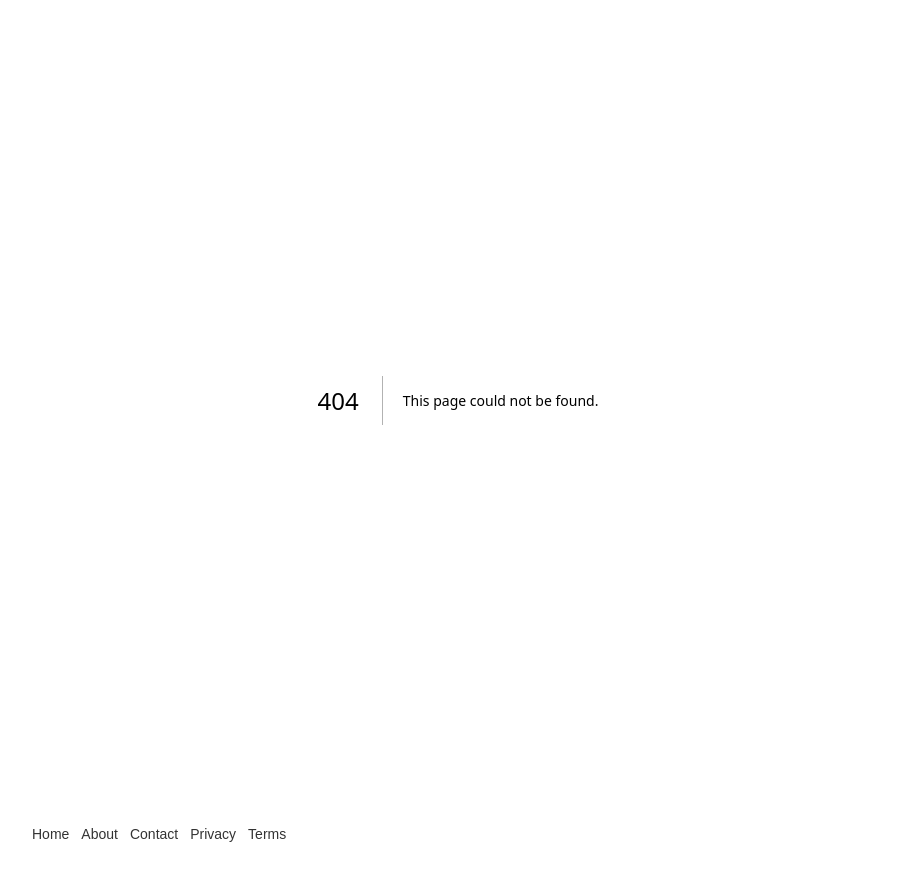
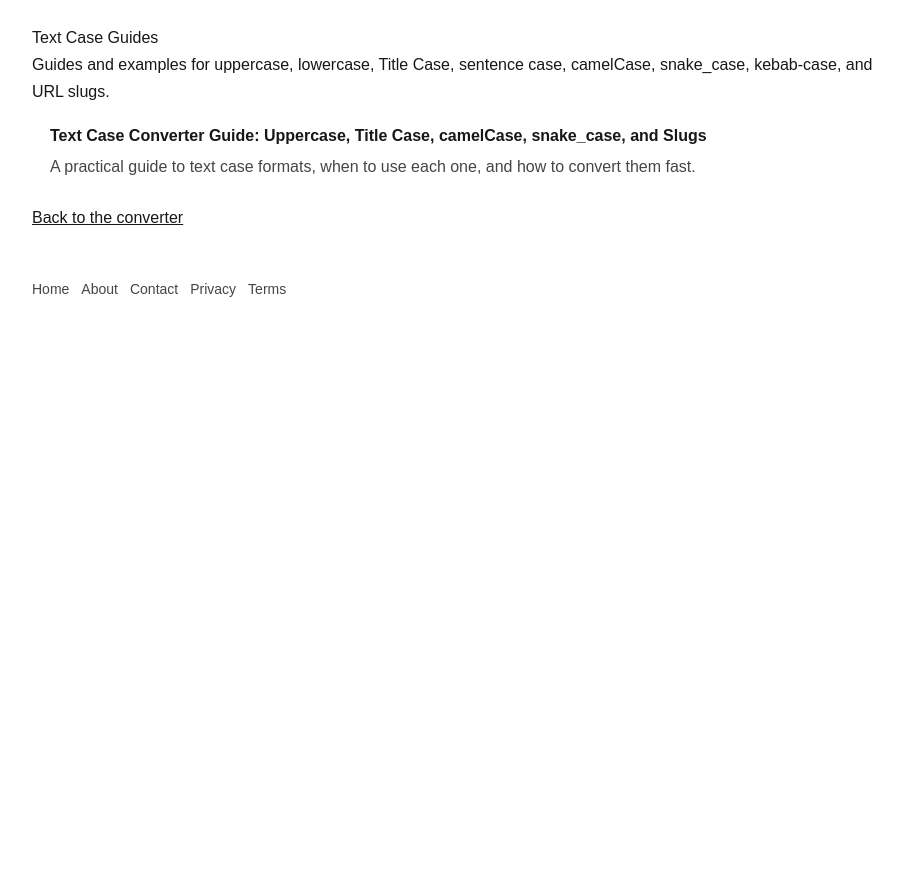
Before and after one commit to raiderj77/text-converter, a Next.js app: page /blog in a window 1280 px wide. Before the commit this address had no page. Shown: the whole page, without its empty margins (182-1085 px from the left). After the commit the page ends 800 px from the top, so only its background shows below. Built offline with nearby package versions, Linux system fonts and the light colour scheme.

Commit message:
Fix blog JSX by using TSX + safe blog route

```diff
--- /dev/null
+++ b/app/blog/[slug]/page.tsx
@@ -0,0 +1,108 @@
+import { SITE_URL, getPostBySlug, posts } from "@/lib/blog";
+import { notFound } from "next/navigation";
+
+type ParamsPromise = Promise<{ slug: string }>;
+
+export async function generateStaticParams() {
+  return posts.map((post) => ({ slug: post.slug }));
+}
+
+export async function generateMetadata(props: { params: ParamsPromise }) {
+  const { slug } = await props.params;
+  const post = getPostBySlug(slug);
+
+  if (!post) return {};
+
+  return {
+    title: post.title,
+    description: post.description,
+    alternates: {
+      canonical: `${SITE_URL}/blog/${post.slug}`,
+    },
+  };
+}
+
+function buildFaqSchema(faq: Array<{ question: string; answer: string }>) {
+  return {
+    "@context": "https://schema.org",
+    "@type": "FAQPage",
+    mainEntity: faq.map((item) => ({
+      "@type": "Question",
+      name: item.question,
+      acceptedAnswer: { "@type": "Answer", text: item.answer },
+    })),
+  };
+}
+
+function buildArticleSchema(title: string, description: string, url: string) {
+  return {
+    "@context": "https://schema.org",
+    "@type": "Article",
+    headline: title,
+    description,
+    mainEntityOfPage: url,
+  };
+}
+
+export default async function BlogPostPage(props: { params: ParamsPromise }) {
+  const { slug } = await props.params;
+  const post = getPostBySlug(slug);
+
+  if (!post) return notFound();
+
+  const url = `${SITE_URL}/blog/${post.slug}`;
+  const faqSchema = buildFaqSchema(post.faq);
+  const articleSchema = buildArticleSchema(post.title, post.description, url);
+
+  const moreGuides = posts.filter((p) => p.slug !== post.slug);
+
+  return (
+    <main style={{ maxWidth: 800, margin: "0 auto", padding: 24, lineHeight: 1.7 }}>
+      <script
+        type="application/ld+json"
+        dangerouslySetInnerHTML={{ __html: JSON.stringify(articleSchema) }}
+      />
+      <script
+        type="application/ld+json"
+        dangerouslySetInnerHTML={{ __html: JSON.stringify(faqSchema) }}
+      />
+
+      <article>{post.content}</article>
+
+      <div style={{ margin: "36px 0" }}>
+        <div
+          style={{
+            border: "1px solid rgba(0,0,0,0.08)",
+            borderRadius: 16,
+            padding: 16,
+            textAlign: "center",
+            opacity: 0.8,
+          }}
+        >
+          Ad slot
+        </div>
+      </div>
+
+      <h2>More guides</h2>
+      <ul style={{ paddingLeft: 18 }}>
+        {moreGuides.map((p) => (
+          <li key={p.slug} style={{ marginBottom: 10 }}>
+            <a href={`/blog/${p.slug}`} style={{ fontWeight: 700 }}>
+              {p.title}
+            </a>
+            <div style={{ opacity: 0.8, marginTop: 4 }}>{p.description}</div>
+          </li>
+        ))}
+      </ul>
+
+      <div style={{ marginTop: 24 }}>
+        <a href="/blog" style={{ textDecoration: "underline", marginRight: 12 }}>
+          Back to Blog
+        </a>
+        <a href="/" style={{ textDecoration: "underline" }}>
+          Use the converter
+        </a>
+      </div>
+    </main>
+  );
+}
--- /dev/null
+++ b/app/blog/page.tsx
@@ -0,0 +1,35 @@
+import { posts } from "@/lib/blog";
+
+export const metadata = {
+  title: "Blog",
+  description: "Practical guides for text case conversion and naming conventions.",
+};
+
+export default function BlogIndex() {
+  return (
+    <main style={{ maxWidth: 900, margin: "0 auto", padding: 24, lineHeight: 1.7 }}>
+      <h1>Text Case Guides</h1>
+      <p>
+        Guides and examples for uppercase, lowercase, Title Case, sentence case, camelCase,
+        snake_case, kebab-case, and URL slugs.
+      </p>
+
+      <ul style={{ paddingLeft: 18, marginTop: 16 }}>
+        {posts.map((post) => (
+          <li key={post.slug} style={{ marginBottom: 14 }}>
+            <a href={`/blog/${post.slug}`} style={{ fontWeight: 700 }}>
+              {post.title}
+            </a>
+            <div style={{ opacity: 0.8, marginTop: 4 }}>{post.description}</div>
+          </li>
+        ))}
+      </ul>
+
+      <div style={{ marginTop: 24 }}>
+        <a href="/" style={{ textDecoration: "underline" }}>
+          Back to the converter
+        </a>
+      </div>
+    </main>
+  );
+}
--- /dev/null
+++ b/lib/blog.tsx
@@ -0,0 +1,86 @@
+import React from "react";
+
+export type BlogPost = {
+  slug: string;
+  title: string;
+  description: string;
+  content: React.ReactNode;
+  faq: { question: string; answer: string }[];
+  related: string[];
+};
+
+export const SITE_URL = "https://text-case-converter-beta.vercel.app";
+
+export const posts: BlogPost[] = [
+  {
+    slug: "uppercase-converter",
+    title: "Free Uppercase Converter (Convert Text to UPPERCASE Online)",
+    description:
+      "Convert text to uppercase instantly. Free online uppercase text converter with no signup required.",
+    content: (
+      <>
+        <h1>Free Uppercase Converter</h1>
+
+        <p>
+          An uppercase converter changes all letters in your text to capital letters. Use it for
+          labels, short headings, warnings, and consistent formatting.
+        </p>
+
+        <p>
+          <a href="/">Open the converter tool</a>
+        </p>
+
+        <h2>How to Convert Text to Uppercase Online</h2>
+        <ol>
+          <li>Paste your text into the input box.</li>
+          <li>Copy the UPPERCASE output.</li>
+          <li>Paste it into your document, email, or app.</li>
+        </ol>
+
+        <h2>Examples</h2>
+        <ul>
+          <li>hello world → HELLO WORLD</li>
+          <li>Important notice → IMPORTANT NOTICE</li>
+          <li>order id: ab-129 → ORDER ID: AB-129</li>
+        </ul>
+
+        <h2>When to Use Uppercase</h2>
+        <ul>
+          <li>Short labels like START, STOP, WARNING</li>
+          <li>Status tags like OPEN, CLOSED</li>
+          <li>Headings where you want strong visual emphasis</li>
+        </ul>
+
+        <h2>Uppercase vs Title Case</h2>
+        <p>
+          Uppercase capitalizes every letter. Title Case capitalizes the first letter of each word.
+          Title Case is usually easier to read for long headings.
+        </p>
+
+        <h2>Frequently Asked Questions</h2>
+      </>
+    ),
+    faq: [
+      {
+        question: "How do I convert text to uppercase online for free?",
+        answer:
+          "Paste your text into the converter and copy the UPPERCASE output. This capitalizes every letter instantly.",
+      },
+      {
+        question: "Is uppercase the same as all caps?",
+        answer:
+          "Yes. Uppercase and all caps both mean every letter is capitalized.",
+      },
+      {
+        question: "When should I avoid uppercase?",
+        answer:
+          "Avoid long all-caps paragraphs because they reduce readability. Use uppercase for short labels and emphasis.",
+      },
+    ],
+    related: [],
+  },
+];
+
+export function getPostBySlug(slug: string) {
+  return posts.find((p) => p.slug === slug) || null;
+}
```
